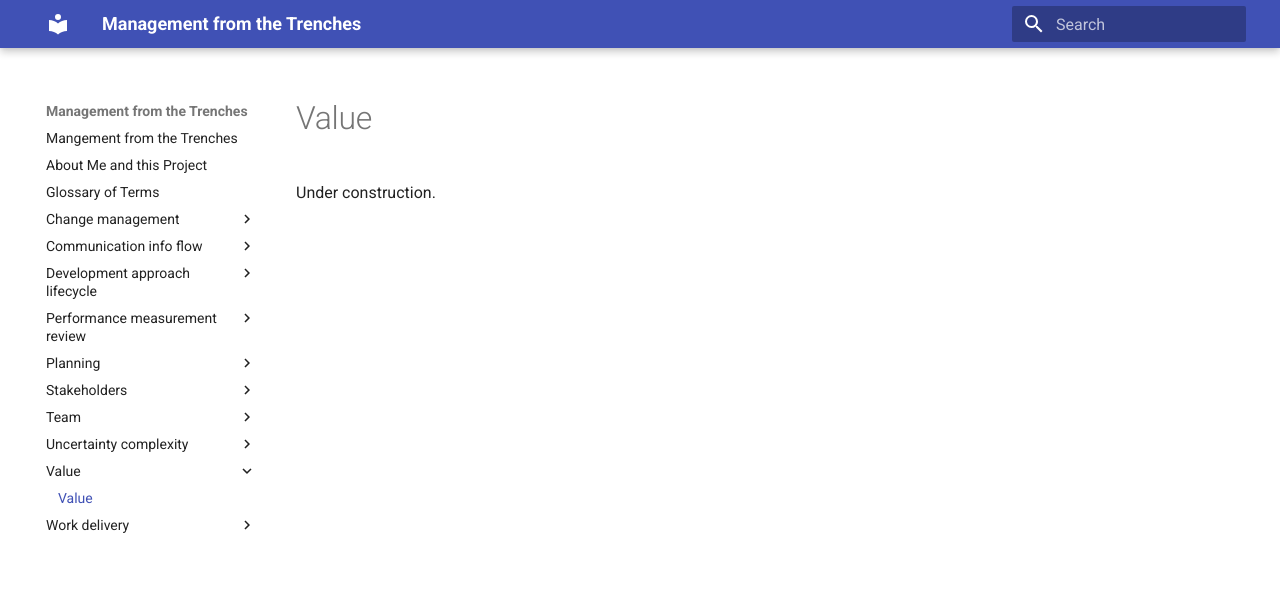
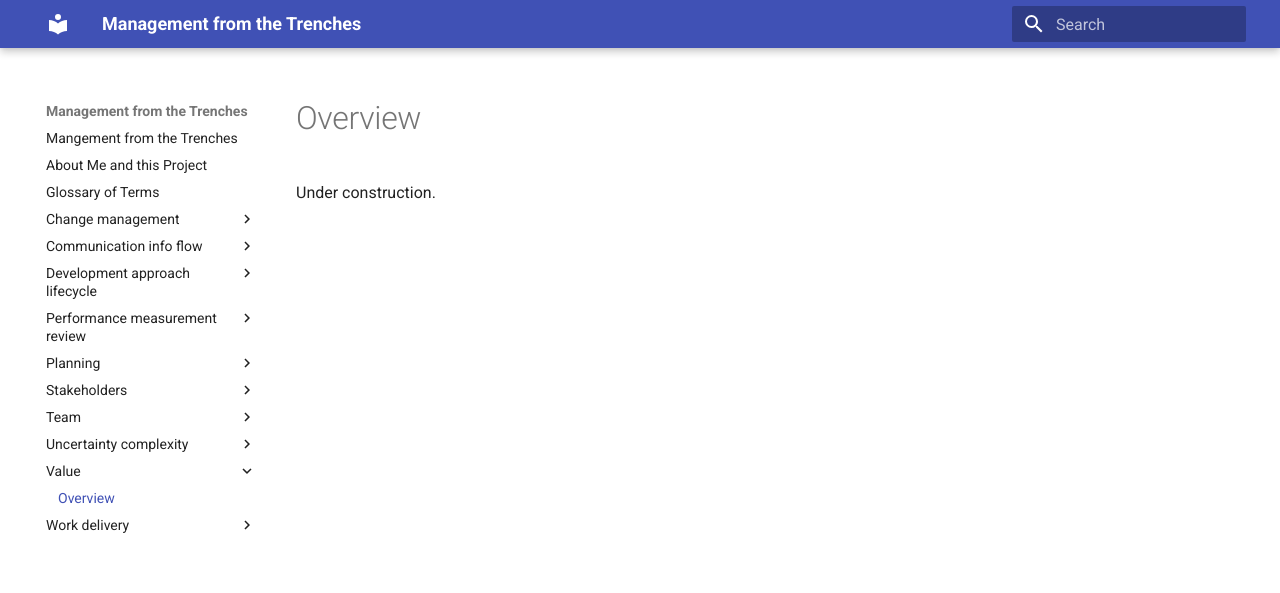
Before and after one commit to bmhash/bmhash.github.io, an MkDocs documentation site: the page built from docs/value/README.md, in a window 1280 px wide. Shown: the top 593 px of the page. Built offline with MkDocs 1.6.1 and Material for MkDocs 9.7.7, drawn with Linux system fonts in a browser that asks for light colours.

Commit message:
update value subtitle

```diff
--- a/docs/value/README.md
+++ b/docs/value/README.md
@@ -1,3 +1,3 @@
-# Value
+# Overview
 
 Under construction.
```
